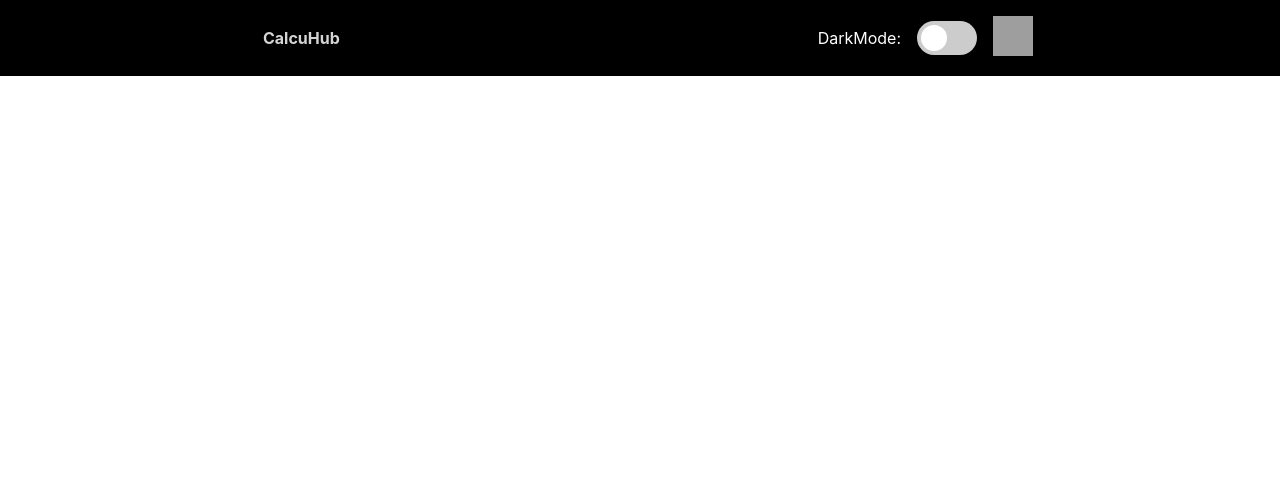
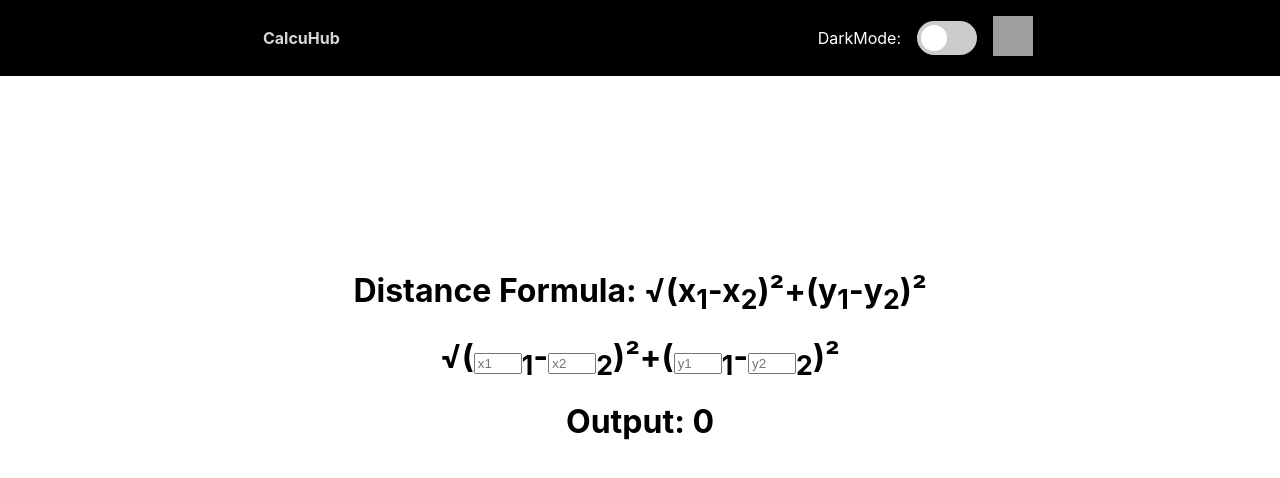
Before and after one commit to ChaonengTan/Int1.2-CalcuHub, a React (Create React App) app in the folder calcuhub/: page /#/calculators/3 in a window 1280 px wide. Shown: the top 478 px of the page. Built offline with nearby package versions, Linux system fonts and the light colour scheme; grey boxes are pictures that could not be loaded.

Commit message:
+cssRework, +distanceFormula, +midPointFormula
back on the grind...

```diff
--- a/calcuhub/src/components/App.js
+++ b/calcuhub/src/components/App.js
@@ -5,6 +5,8 @@ import navField from './navField/navField';
 import tipCalculator from './calculators/TipCalculator/TipCalculator'
 import pyTCalculator from './calculators/PyTCalculator/PyTCalculator'
 import quadFCalculator from './calculators/quadFCalculator/quadFCalculator'
+import distFCalculator from './calculators/distFCalculator/distFCalculator'
+import midPFCalculator from './calculators/midPFCalculator/midPFCalculator'
 
 function App() {
   return (
@@ -15,6 +17,8 @@ function App() {
           <Route path="/calculators/0" component={tipCalculator} />
           <Route path="/calculators/1" component={pyTCalculator} />
           <Route path="/calculators/2" component={quadFCalculator} />
+          <Route path="/calculators/3" component={distFCalculator} />
+          <Route path="/calculators/4" component={midPFCalculator} />
       </div>
     </Router>
   );
--- /dev/null
+++ b/calcuhub/src/components/calculators/distFCalculator/distFCalculator.css
@@ -0,0 +1,20 @@
+.title {
+    display: flex;
+    flex-direction: row;
+}
+.topEquation {
+    border-bottom: 2px solid;
+}
+input {
+    width: 3em;
+}
+.distFfillout > h1 {
+    width: 13em;
+    margin: 0px;
+    text-align: center;
+}
+.dfsentence {
+    display: flex;
+    flex-direction: column;
+    align-items: center;
+}
--- /dev/null
+++ b/calcuhub/src/components/calculators/distFCalculator/distFCalculator.js
@@ -0,0 +1,57 @@
+import { Component } from 'react'
+import './distFCalculator.css'
+class distFCalculator extends Component{
+    constructor (props){
+        super(props)
+        this.state={
+            valx1: null,
+            valx2: null,
+            valy1: null,
+            valy2: null
+        }
+    }
+    render (){
+        return(
+            <form className='form'>
+                <div className='center'>
+                    <div className='title'>
+                        <h1>Distance Formula: &#8730;(x<sub>1</sub>-x<sub>2</sub>)&sup2;+(y<sub>1</sub>-y<sub>2</sub>)&sup2;</h1>
+                    </div>
+
+                    <div className='dfsentence'>
+                        <div className='distFfillout'>
+                            <h1>&#8730;(
+                                <input
+                                    placeholder = 'x1'
+                                    type = 'number'
+                                    value = {this.state.valx1}
+                                    onChange = {(e) => {this.setState({valx1: e.target.value})}}
+                                />
+                                <sub>1</sub>-
+                                <input
+                                    placeholder = 'x2'
+                                    type = 'number'
+                                    value = {this.state.valx2}
+                                    onChange = {(e) => {this.setState({valx2: e.target.value})}}
+                                /><sub>2</sub>)&sup2;+(
+                                <input
+                                    placeholder = 'y1'
+                                    type = 'number'
+                                    value = {this.state.valy1}
+                                    onChange = {(e) => {this.setState({valy1: e.target.value})}}
+                                /><sub>1</sub>-
+                                <input
+                                    placeholder = 'y2'
+                                    type = 'number'
+                                    value = {this.state.valy2}
+                                    onChange = {(e) => {this.setState({valy2: e.target.value})}}
+                                /><sub>2</sub>)&sup2;</h1>
+                        </div>
+                        <h1>Output: {Math.sqrt((Math.pow((this.state.valx1-this.state.valx2),2)+Math.pow((this.state.valy1-this.state.valy2),2)))}</h1>
+                    </div>
+                </div>
+            </form>
+        )
+    }
+}
+export default distFCalculator
--- /dev/null
+++ b/calcuhub/src/components/calculators/midPFCalculator/midPFCalculator.css
@@ -0,0 +1,30 @@
+.mpftitle {
+    display: flex;
+    flex-direction: row;
+}
+.mpfequation {
+    display: flex;
+    flex-direction: row;
+    align-items: center;
+    justify-content: center;
+}
+.ePart {
+    display: flex;
+    flex-direction: column;
+    align-items: center;
+}
+.topEquation {
+    border-bottom: 2px solid;
+}
+input {
+    width: 3em;
+}
+.mpffillout > h1 {
+    width: 16em;
+    margin: 0px;
+    text-align: center;
+}
+.mpfsentence {
+    display: flex;
+    flex-direction: column;
+}
--- /dev/null
+++ b/calcuhub/src/components/calculators/midPFCalculator/midPFCalculator.js
@@ -0,0 +1,84 @@
+import { Component } from 'react'
+import './midPFCalculator.css'
+class midPFCalculator extends Component{
+    constructor (props){
+        super(props)
+        this.state={
+            valx1: null,
+            valx2: null,
+            valy1: null,
+            valy2: null
+        }
+    }
+    render (){
+        return(
+            <form className='form'>
+                <div className='center'>
+                    <div className='mpftitle'>
+                        <h1>Mid-Point Formula:
+                            <div className='mpfequation'>
+                                (x,y)=(
+                                <div className='ePart'>
+                                    <div className='topEquation'>x<sub>1</sub>+x<sub>2</sub></div>
+                                    <div>2</div>
+                                </div>,
+                                <div className='ePart'>
+                                    <div className='topEquation'>y<sub>1</sub>+y<sub>2</sub></div>
+                                    <div>2</div>
+                                </div>)
+                            </div>
+                        </h1>
+                    </div>
+
+                    <div className='mpfsentence'>
+                        <div className='mpffillout'>
+                            <h1>
+                            ({(parseInt(this.state.valx1)+parseInt(this.state.valx2))/2},{(parseInt(this.state.valy1)+parseInt(this.state.valy2))/2})=
+                                <div className='mpfequation'>(
+                                    <div className='ePart'>
+                                        <div className='topEquation'>
+                                            <input
+                                                placeholder = 'x1'
+                                                type = 'number'
+                                                value = {this.state.valx1}
+                                                onChange = {(e) => {this.setState({valx1: e.target.value})}}
+                                            />
+                                            <sub>1</sub>+
+                                            <input
+                                                placeholder = 'x2'
+                                                type = 'number'
+                                                value = {this.state.valx2}
+                                                onChange = {(e) => {this.setState({valx2: e.target.value})}}
+                                            />
+                                            <sub>2</sub>
+                                        </div>
+                                        <div>2</div>
+                                    </div>,
+                                    <div className='ePart'>
+                                        <div className='topEquation'>
+                                        <input
+                                            placeholder = 'y1'
+                                            type = 'number'
+                                            value = {this.state.valy1}
+                                            onChange = {(e) => {this.setState({valy1: e.target.value})}}
+                                        />
+                                        <sub>1</sub>+
+                                        <input
+                                            placeholder = 'y2'
+                                            type = 'number'
+                                            value = {this.state.valy2}
+                                            onChange = {(e) => {this.setState({valy2: e.target.value})}}
+                                        />
+                                        <sub>2</sub></div>
+                                        <div>2</div>
+                                    </div>)
+                                </div>
+                            </h1>
+                        </div>
+                    </div>
+                </div>
+            </form>
+        )
+    }
+}
+export default midPFCalculator
--- a/calcuhub/src/components/calculators/quadFCalculator/quadFCalculator.css
+++ b/calcuhub/src/components/calculators/quadFCalculator/quadFCalculator.css
@@ -1,19 +1,21 @@
-.title {
+.qftitle {
     display: flex;
     flex-direction: row;
 }
-.equation > h1 {
+.qfequation > h1 {
+    display: flex;
+    flex-direction: column;
     width: 7em;
     margin: 0px;
     text-align: center;
 }
-.topEquation {
+.qftopEquation {
     border-bottom: 2px solid;
 }
 input {
     width: 3em;
 }
-.fillout > h1 {
+.qffillout > h1 {
     width: 11em;
     margin: 0px;
     text-align: center;
--- a/calcuhub/src/components/calculators/quadFCalculator/quadFCalculator.js
+++ b/calcuhub/src/components/calculators/quadFCalculator/quadFCalculator.js
@@ -13,18 +13,18 @@ class quadFCalculator extends Component{
         return(
             <form className='form'>
                 <div className='center'>
-                    <div className='title'>
+                    <div className='qftitle'>
                         <h1>Quadratic Formula: </h1>
-                        <div className='equation'>
-                            <h1 className='topEquation'>-b&#177;&#8730;(b&sup2;-4ac)</h1>
+                        <div className='qfequation'>
+                            <h1 className='qftopEquation'>-b&#177;&#8730;(b&sup2;-4ac)</h1>
                             <h1>2a</h1>
                         </div>
 
                     </div>
 
-                    <div className='sentence'>
-                        <div className='fillout'>
-                            <h1 className='topEquation'>
+                    <div>
+                        <div className='qffillout'>
+                            <h1 className='qftopEquation'>
                                 -<input
                                     placeholder = 'b'
                                     type = 'number'
--- a/calcuhub/src/components/navField/links-data.json
+++ b/calcuhub/src/components/navField/links-data.json
@@ -7,5 +7,11 @@
   },
   {
      "title":"Quadratic Formula Calculator"
+  },
+  {
+     "title":"Distance Formula Calculator"
+  },
+  {
+     "title":"Mid-Point Formula Calculator"
   }
 ]
```
Also changed, not shown: 2 other files (tests, documents, lock files or other folders).
